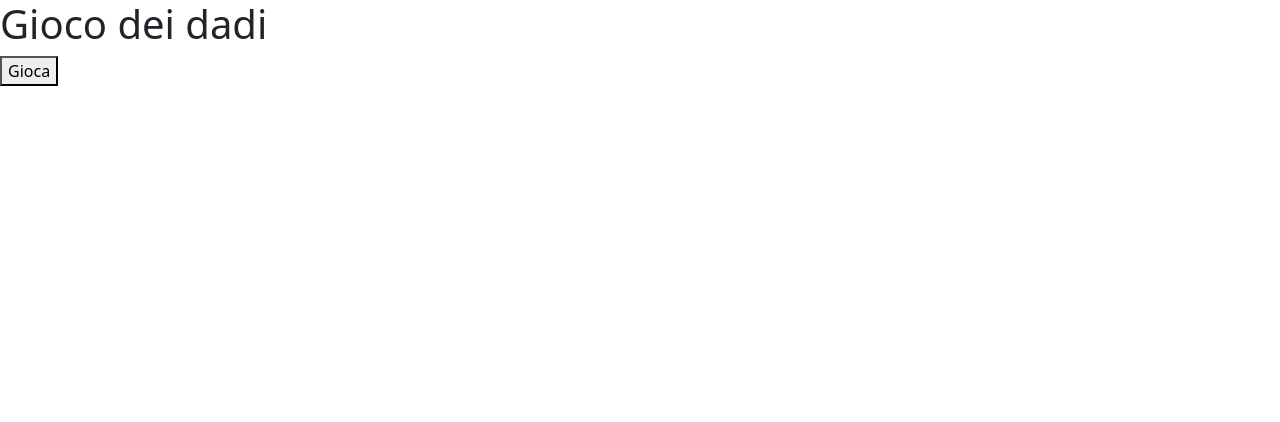
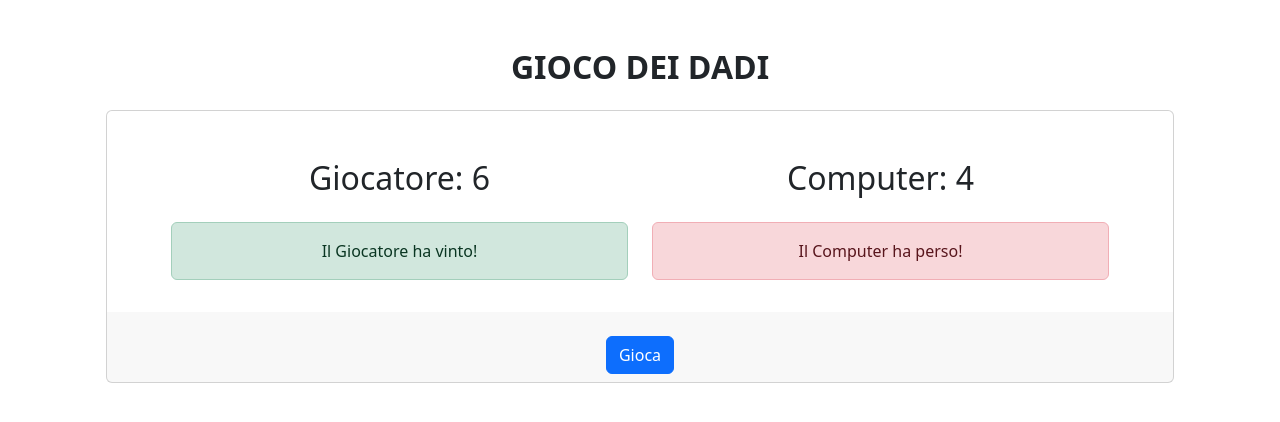
Before and after one commit to GioacchinoArgo/js-mail-dadi, a plain HTML site: page index.html in a window 1280 px wide. Both pictures are taken after a click on the button "Gioca". Drawn offline with nearby package versions, Linux system fonts and the light colour scheme.

Commit message:
completed first exercise

```diff
--- a/index.html
+++ b/index.html
@@ -16,10 +16,48 @@
 </head>
 <body>
     <!-- Esercizio Dadi -->
-    <section>
-        <h1>Gioco dei dadi</h1>
-        <button class="button">Gioca</button>
+    <main class="container">
+        <section class="m-4">
+            <h1 class="text-uppercase text-center fs-2 pb-3 pt-4 fw-bolder">Gioco dei dadi</h1>
+            <div class="card">
+                <div class="card-body">
+                    <div class="row row-cols-2 px-5">
+                        <div class="col text-center pt-3">
+                            <div class="mb-3">
+                                <h2 class="py-3">Giocatore: <span id="user-number"></span> </h2>
+                                <div class="alert alert-success d-none" id="user-winner" role="alert">
+                                    Il Giocatore ha vinto!
+                                </div>
+                                <div class="alert alert-danger d-none" id="user-loser" role="alert">
+                                    Il Giocatore ha perso!
+                                </div>
+                                <div class="alert alert-warning d-none" id="user-draw" role="alert">
+                                    Pareggio!
+                                </div>
+                            </div>
+                        </div>
+                        <div class="col text-center pt-3">
+                            <div class="mb-3">
+                                <h2 class="py-3">Computer: <span id="computer-number"></span></h2>
+                                <div class="alert alert-success d-none" id="computer-winner" role="alert">
+                                    Il Computer ha vinto!
+                                </div>
+                                <div class="alert alert-danger d-none" id="computer-loser" role="alert">
+                                    Il Computer ha perso!
+                                </div>
+                                <div class="alert alert-warning d-none" id="computer-draw" role="alert">
+                                    Pareggio!
+                                </div>
+                            </div>
+                        </div>
+                    </div>
+                </div>
+                <div class="card-footer d-flex justify-content-center gap-5 border-top-0 pt-4">
+                    <button class="button btn btn-primary play" id="play">Gioca</button>
+                </div>
+            </div>
+        </section>
+    </main>
 
-    </section>
 </body>
 </html>
--- a/js/script.js
+++ b/js/script.js
@@ -1 +1,42 @@
 console.log('JS OK')
+
+// - 1
+const play = document.getElementById('play');
+const userVictory = document.getElementById('user-winner');
+const userLose = document.getElementById('user-loser');
+const userDraw = document.getElementById('user-draw');
+const userNumber = document.getElementById('user-number')
+const computerVictory = document.getElementById('computer-winner');
+const computerLose = document.getElementById('computer-loser');
+const computerDraw = document.getElementById('computer-draw');
+const computerNumber = document.getElementById('computer-number')
+console.log (play, userVictory, userLose, computerVictory, computerLose);
+
+play.addEventListener('click', function(){
+
+    // - 3
+    let resultUser = '';
+    let resultComputer = '';
+    console.log (resultUser, resultComputer, userNumber);
+
+    // - 4
+    resultUser = Math.floor(Math.random() * 6) + 1;
+    console.log('Result User', resultUser);
+    userNumber.innerText = resultUser;
+    resultComputer = Math.floor(Math.random() * 6) + 1;
+    console.log('Result Computer', resultComputer);
+    computerNumber.innerText = resultComputer;
+
+    // - 5
+    if (resultUser > resultComputer) {
+        userVictory.classList.remove('d-none')
+        computerLose.classList.remove('d-none')
+    } else if (resultUser < resultComputer) {
+        userLose.classList.remove('d-none')
+        computerVictory.classList.remove('d-none')
+    } else if (resultUser === resultComputer) {
+        userDraw.classList.remove('d-none')
+        computerDraw.classList.remove('d-none')
+    }
+    return;
+})
```
